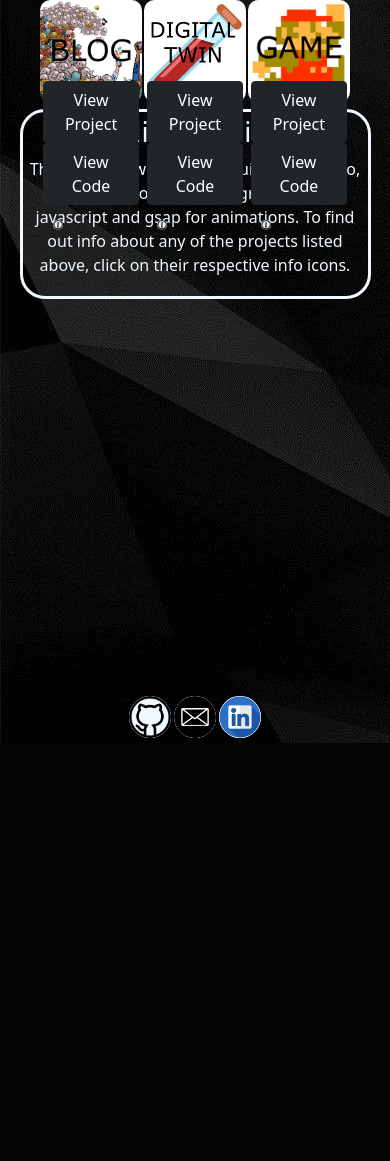
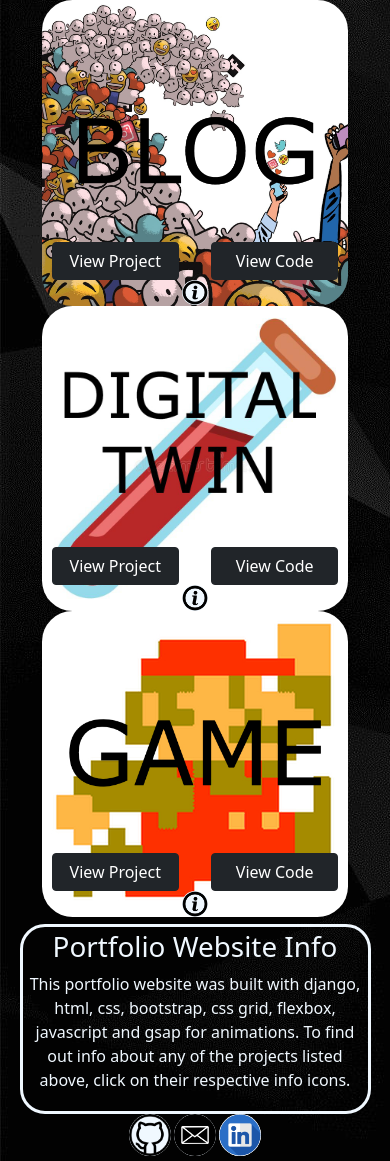
Before and after one commit to SebastianRichards/Portfolio, a Django app: page /projects/ in a window 390 px wide. Shown: the part 101-1262 px from the top of the page. Before the commit the page ends 844 px from the top, so only its background shows below. Run offline with Django 4.2, Linux system fonts and the light colour scheme; some libraries are stand-ins or nearby versions; some web fonts are replaced.

Commit message:
mobile responsive projects section

```diff
--- a/portfolio/webapp/static/webapp/style.css
+++ b/portfolio/webapp/static/webapp/style.css
@@ -52,15 +52,7 @@
 }
 
 
-.alignRight {
-    float: right;
-    justify-content: center;
-}
 
-.alignLeft {
-    float: left;
-    justify-content: center;
-}
 
 .alignBottom {
     text-align: center;
@@ -76,6 +68,14 @@
 
 
 .info {
+    display: grid;
+    grid-template-columns: 1fr 1fr;
+    grid-template-rows: 1fr 1fr;
+    grid-template-areas:
+        "btn1 btn2"
+        "infoBtn infoBtn";
+    grid-column-gap: 2rem;
+    height: 20px;
     padding: 4%;
     z-index: 9;
     position: absolute;
@@ -84,12 +84,19 @@
     right: 0%;
 }
 
+.infoBtn {
+    grid-column: span 2;
+    display: flex;
+    justify-content: center;
+}
+
 .iconImage {
-    max-height: 10%;
-    max-width: 10%;
+    max-height: 30%;
+    max-width: 30%;
     border-radius: 50%;
     background-color: aliceblue;
-    transform: translate(105%,70%);
+
+
 
 
 
--- a/portfolio/webapp/templates/projects.html
+++ b/portfolio/webapp/templates/projects.html
@@ -6,32 +6,32 @@
   <div class="imageSection">
       <div class="container paddingContainer">
         <div class="row">
-          <div class="col-4 borderEraser">
+          <div class="col-md-4 col-sm-12 borderEraser">
             <img class="imageResize" src="{% static 'webapp/images/srblogthumb.jpg' %}">
             <div class="info">
-              <a class="btn btn-dark alignLeft" href="https://sebastianrichardsblog.herokuapp.com/home">View Project</a>
-              <a class="btn btn-dark alignRight" href="https://github.com/SebastianRichards/FlaskBlog">View Code</a>
-              <a href="#">
+              <a class="btn btn-dark alignLeft btn1" href="https://sebastianrichardsblog.herokuapp.com/home">View Project</a>
+              <a class="btn btn-dark alignRight btn2" href="https://github.com/SebastianRichards/FlaskBlog">View Code</a>
+              <a class="infoBtn" href="#">
                 <img class="iconImage" id="info1" src="{% static 'webapp/images/infoIcon.png' %}">
               </a>
             </div>
           </div>
-          <div class="col-4 borderEraser">
+          <div class="col-md-4 col-sm-12 borderEraser">
               <img class="imageResize" src="{% static 'webapp/images/digitaltwin.jpeg' %}">
               <div class="info">
                 <a class="btn btn-dark alignLeft" href="{% url 'digitaltwin' %}">View Project</a>
                 <a class="btn btn-dark alignRight" href="https://github.com/SebastianRichards/DigitalTwin">View Code</a>
-                <a href="#">
+                <a class="infoBtn" href="#">
                   <img class="iconImage" id="info2" src="{% static 'webapp/images/infoIcon.png' %}">
                 </a>
               </div>
           </div>
-          <div class="col-4 borderEraser">
+          <div class="col-md-4 col-sm-12 borderEraser">
             <img class="imageResize" src="{% static 'webapp/images/mariopicthumb.jpg' %}">
             <div class="info">
               <a class="btn btn-dark alignLeft" href="{% url 'game' %}">View Project</a>
               <a class="btn btn-dark alignRight" href="https://github.com/SebastianRichards/game">View Code</a>
-              <a href="#">
+              <a class="infoBtn" href="#">
                 <img class="iconImage" id="info3" src="{% static 'webapp/images/infoIcon.png' %}">
               </a>
             </div>
```
